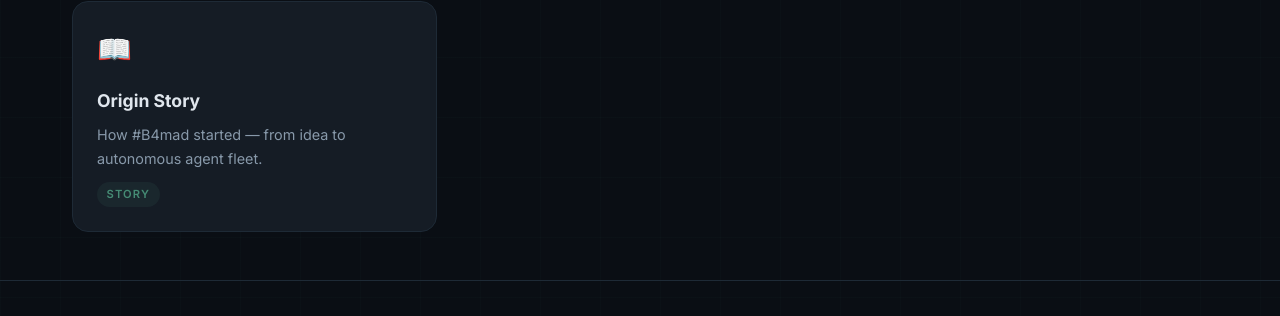
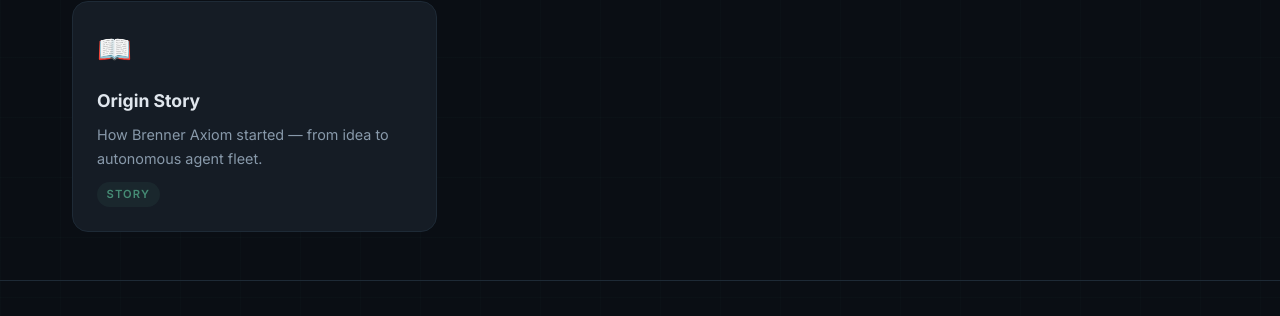
Before and after one commit to brenner-axiom/docs, a Jekyll site: the page built from index.md, in a window 1280 px wide and 900 px high, scrolled down 2551 px. Shown: the part 483-799 px from the top of the window. Built offline with Jekyll 4.4.1, drawn with Linux system fonts in a browser that asks for light colours.

Commit message:
fix: Origin Story card text — Brenner Axiom, not #B4mad

```diff
--- a/index.md
+++ b/index.md
@@ -152,7 +152,7 @@ title: Home
     <a href="{{ '/origin-story' | relative_url }}" class="card" style="text-decoration:none;">
       <span class="card-emoji">📖</span>
       <h3>Origin Story</h3>
-      <p>How #B4mad started — from idea to autonomous agent fleet.</p>
+      <p>How Brenner Axiom started — from idea to autonomous agent fleet.</p>
       <span class="card-tag">Story</span>
     </a>
   </div>
```
